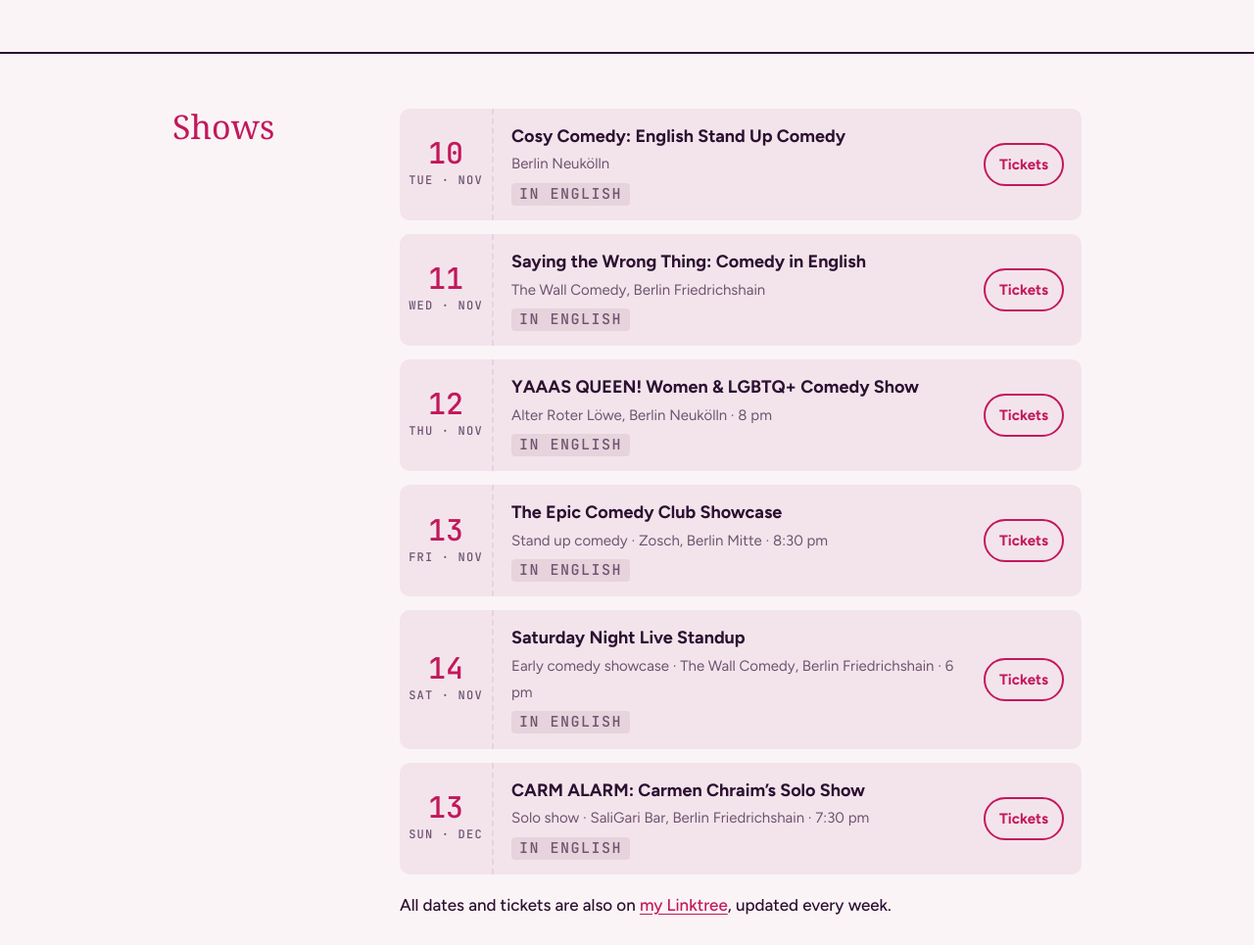
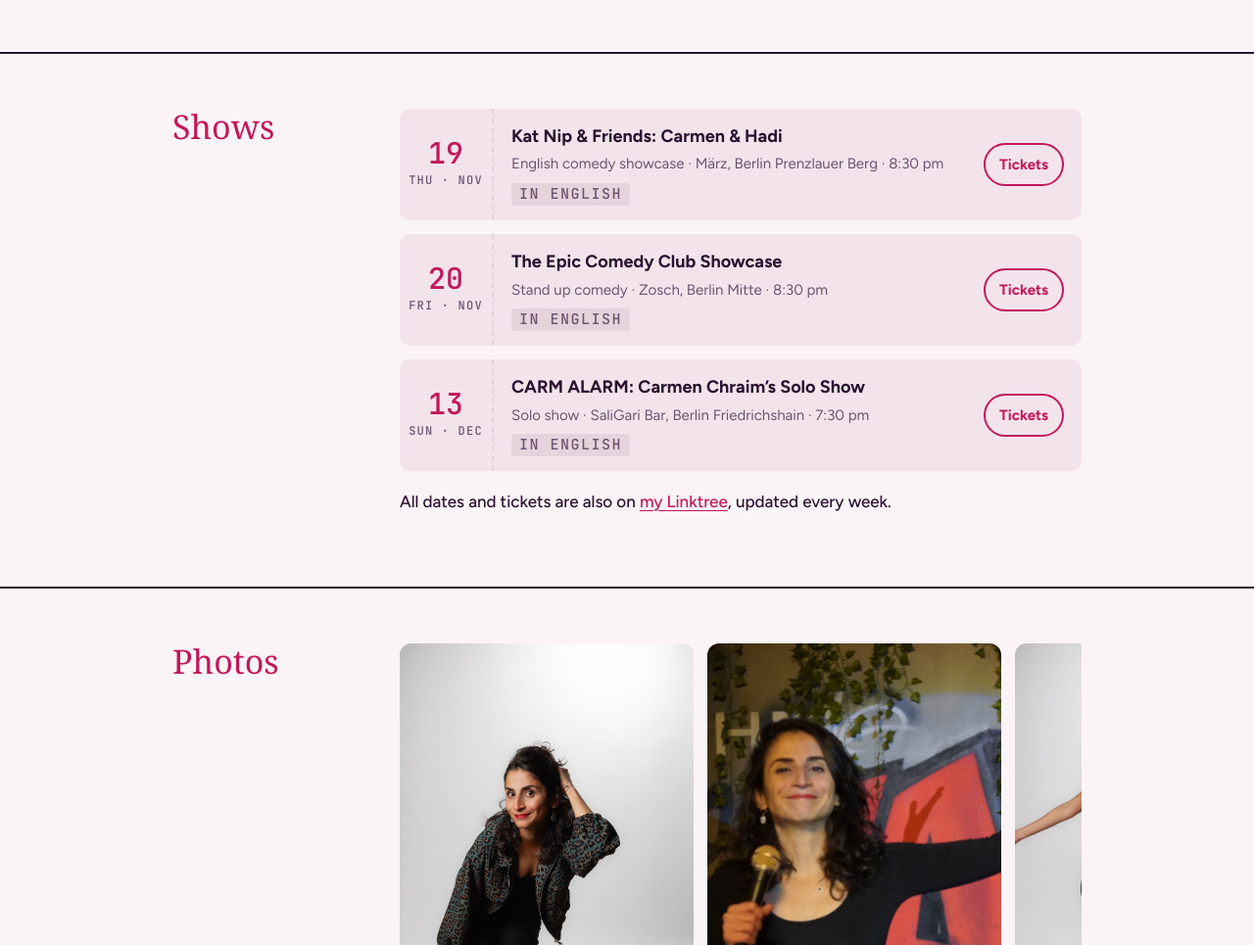
Before and after one commit to carmenchraim-collab/carmenchraim-comedy, a plain HTML site: page index.html in a window 1280 px wide. Shown: the part 2130-3095 px from the top of the page at 98% size. Drawn offline with Linux system fonts and the light colour scheme; a web font is replaced by a local one.

Commit message:
Update shows from Linktree (2026-11-17)
Co-Authored-By: Claude <noreply@anthropic.com>

```diff
--- a/index.html
+++ b/index.html
@@ -158,16 +158,10 @@ footer .wrap{padding-block:32px;color:var(--muted);font-size:14px;display:flex;j
   <div style="min-width:0">
     <!-- SHOWS:START (auto-updated weekly from linktr.ee/carmenchraim) -->
     <ul class="shows">
-      <li class="ticket"><div class="stub"><div class="d">10</div><div class="m">Tue · Nov</div></div>
-        <div class="info"><div><strong>Cosy Comedy: English Stand Up Comedy</strong><span>Berlin Neukölln</span><br><span class="tag">In English</span></div><a class="tix" href="https://www.eventbrite.com/e/cosy-comedy-english-standup-comedy-in-neukolln-tickets-1992771901401" target="_blank" rel="noopener">Tickets</a></div></li>
-      <li class="ticket"><div class="stub"><div class="d">11</div><div class="m">Wed · Nov</div></div>
-        <div class="info"><div><strong>Saying the Wrong Thing: Comedy in English</strong><span>The Wall Comedy, Berlin Friedrichshain</span><br><span class="tag">In English</span></div><a class="tix" href="https://www.eventbrite.com/e/saying-the-wrong-thing-comedy-in-english-in-berlin-registration-1298451265689" target="_blank" rel="noopener">Tickets</a></div></li>
-      <li class="ticket"><div class="stub"><div class="d">12</div><div class="m">Thu · Nov</div></div>
-        <div class="info"><div><strong>YAAAS QUEEN! Women &amp; LGBTQ+ Comedy Show</strong><span>Alter Roter Löwe, Berlin Neukölln · 8 pm</span><br><span class="tag">In English</span></div><a class="tix" href="https://www.eventbrite.de/e/yaaas-queen-women-lgbtq-comedy-show-tickets-1094698806599" target="_blank" rel="noopener">Tickets</a></div></li>
-      <li class="ticket"><div class="stub"><div class="d">13</div><div class="m">Fri · Nov</div></div>
+      <li class="ticket"><div class="stub"><div class="d">19</div><div class="m">Thu · Nov</div></div>
+        <div class="info"><div><strong>Kat Nip &amp; Friends: Carmen &amp; Hadi</strong><span>English comedy showcase · März, Berlin Prenzlauer Berg · 8:30 pm</span><br><span class="tag">In English</span></div><a class="tix" href="https://www.eventbrite.de/e/kat-nip-friends-carmen-hadi-tickets-2003964513806" target="_blank" rel="noopener">Tickets</a></div></li>
+      <li class="ticket"><div class="stub"><div class="d">20</div><div class="m">Fri · Nov</div></div>
         <div class="info"><div><strong>The Epic Comedy Club Showcase</strong><span>Stand up comedy · Zosch, Berlin Mitte · 8:30 pm</span><br><span class="tag">In English</span></div><a class="tix" href="https://www.eventbrite.com/e/the-epic-comedy-club-showcase-stand-up-comedy-in-berlin-english-speaking-tickets-159686969023" target="_blank" rel="noopener">Tickets</a></div></li>
-      <li class="ticket"><div class="stub"><div class="d">14</div><div class="m">Sat · Nov</div></div>
-        <div class="info"><div><strong>Saturday Night Live Standup</strong><span>Early comedy showcase · The Wall Comedy, Berlin Friedrichshain · 6 pm</span><br><span class="tag">In English</span></div><a class="tix" href="https://www.eventbrite.com/e/saturday-night-live-standup-early-comedy-showcase-tickets-604722871387" target="_blank" rel="noopener">Tickets</a></div></li>
       <li class="ticket"><div class="stub"><div class="d">13</div><div class="m">Sun · Dec</div></div>
         <div class="info"><div><strong>CARM ALARM: Carmen Chraim’s Solo Show</strong><span>Solo show · SaliGari Bar, Berlin Friedrichshain · 7:30 pm</span><br><span class="tag">In English</span></div><a class="tix" href="https://www.eventbrite.de/e/carm-alarm-carmen-chraims-solo-show-tickets-2004005204513" target="_blank" rel="noopener">Tickets</a></div></li>
     </ul>
```
